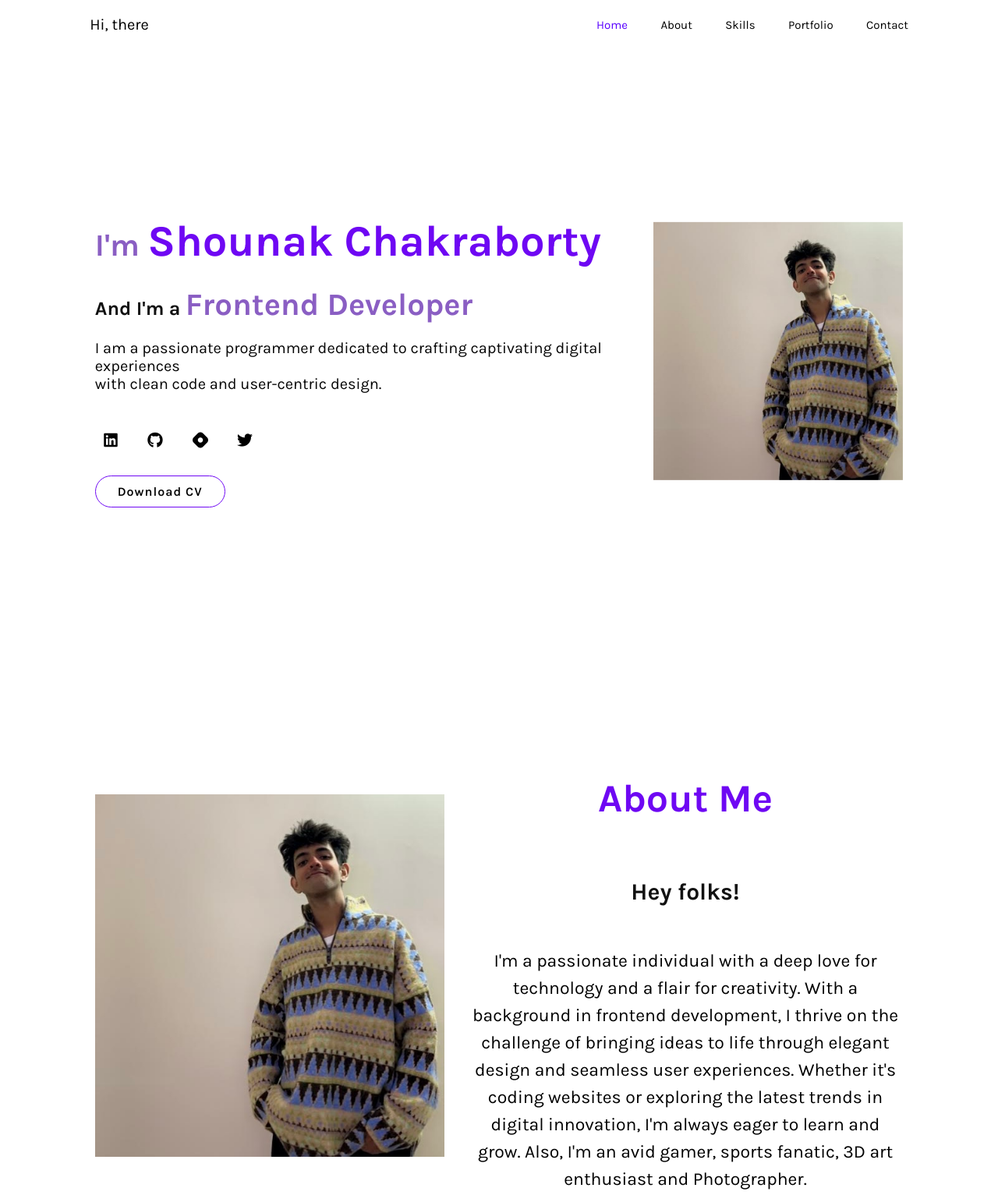
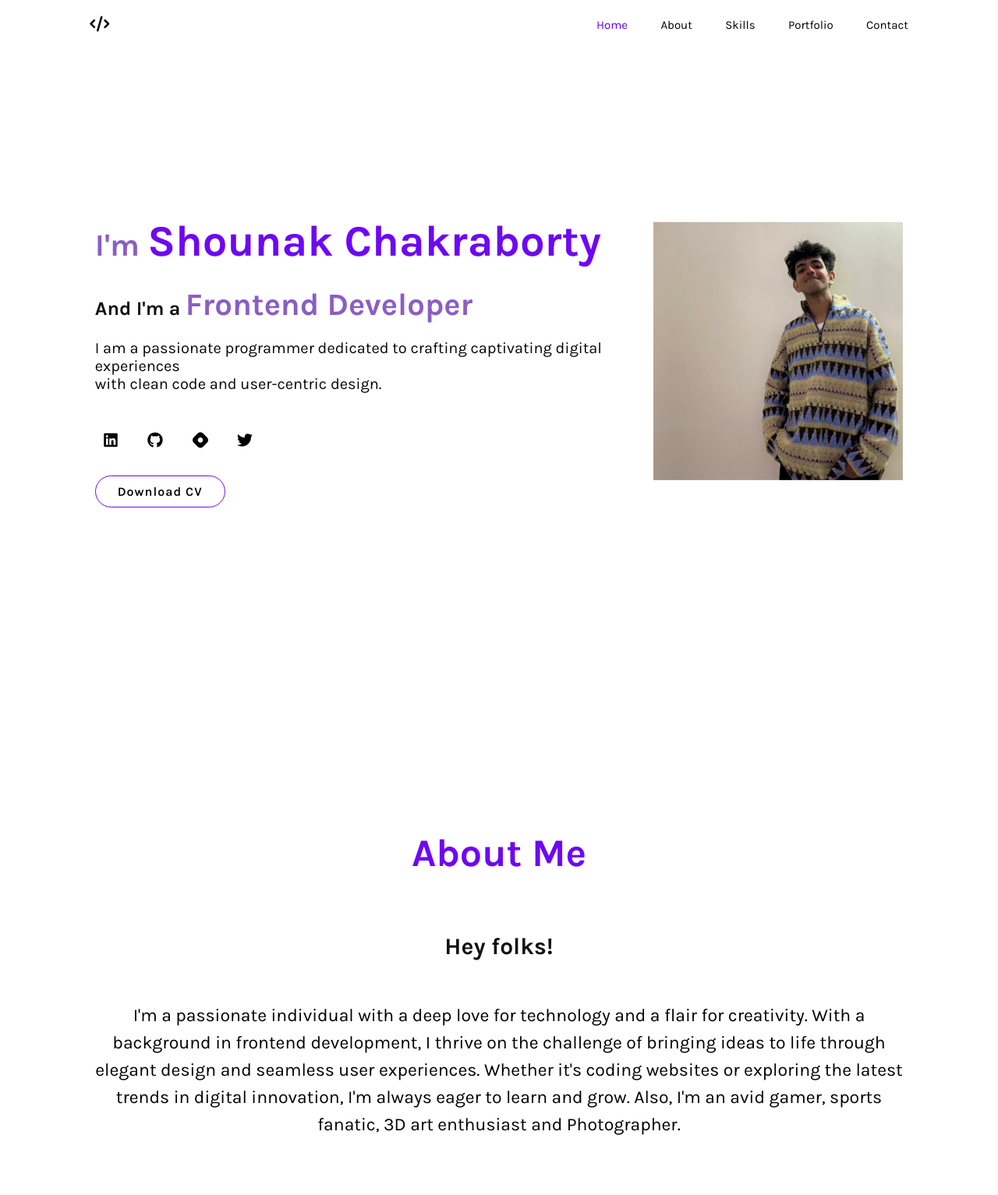
Before and after one commit to kerby7/Personal-Portfolio, a plain HTML site: page index.html in a window 1280 px wide. Shown: the top 1533 px of the page at 78% size. Drawn offline with nearby package versions, Linux system fonts and the light colour scheme.

Commit message:
Update index.html

```diff
--- a/index.html
+++ b/index.html
@@ -19,7 +19,7 @@
 
   <!--Header-->
   <header id="header">
-    <a class="logo" href="index.html">Hi, there</a>
+    <a class="logo" href="index.html"><i class="fa-solid fa-code"></i></a>
     <i id="bar" class="fa-solid fa-bars"></i>
     <nav class="navbar">
         <a href="#home">Home</a>
@@ -52,10 +52,6 @@
 
   <!--About-->
   <section class="about" id="about">
-    <div class="about-img reveal">
-      <img src="images/Portf.jpg">
-    </div>
-
     <div class="about-content reveal">
       <h2>About Me</h2>
       <h3>Hey folks!</h3>
```
